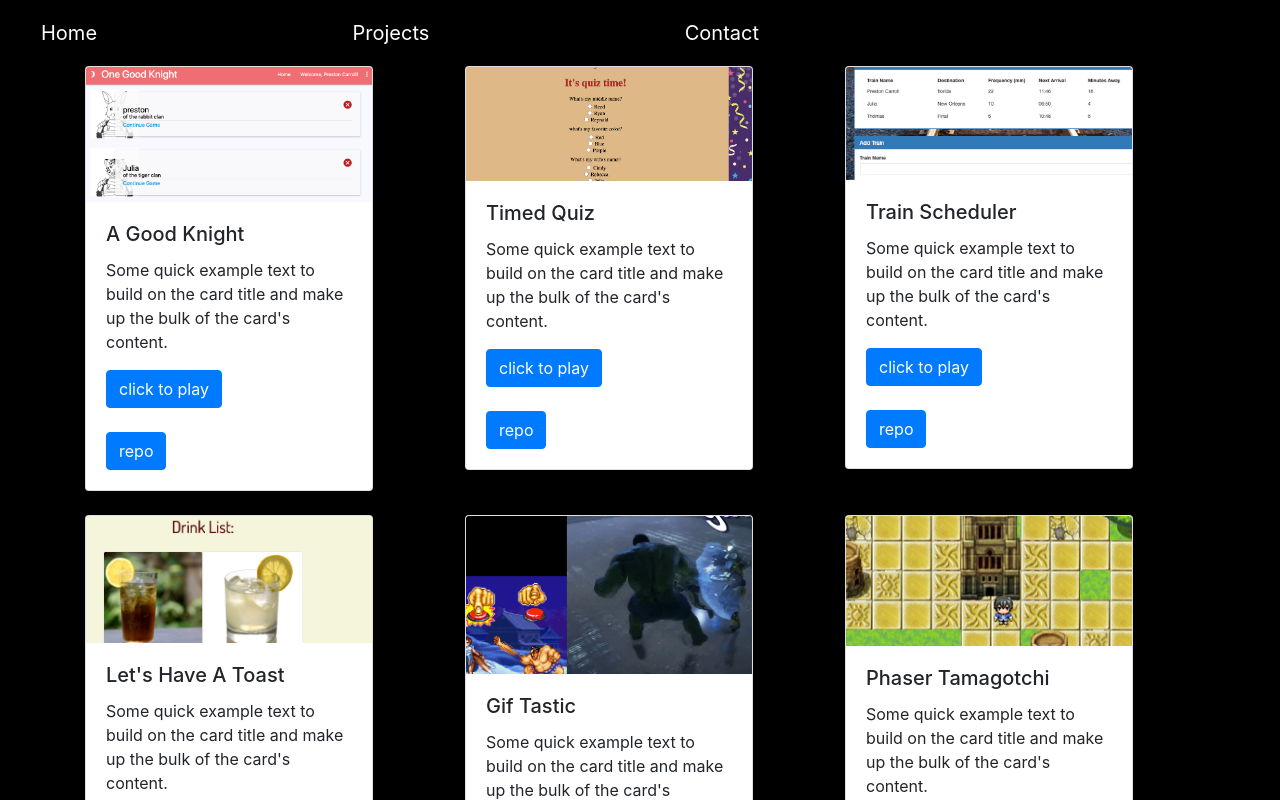
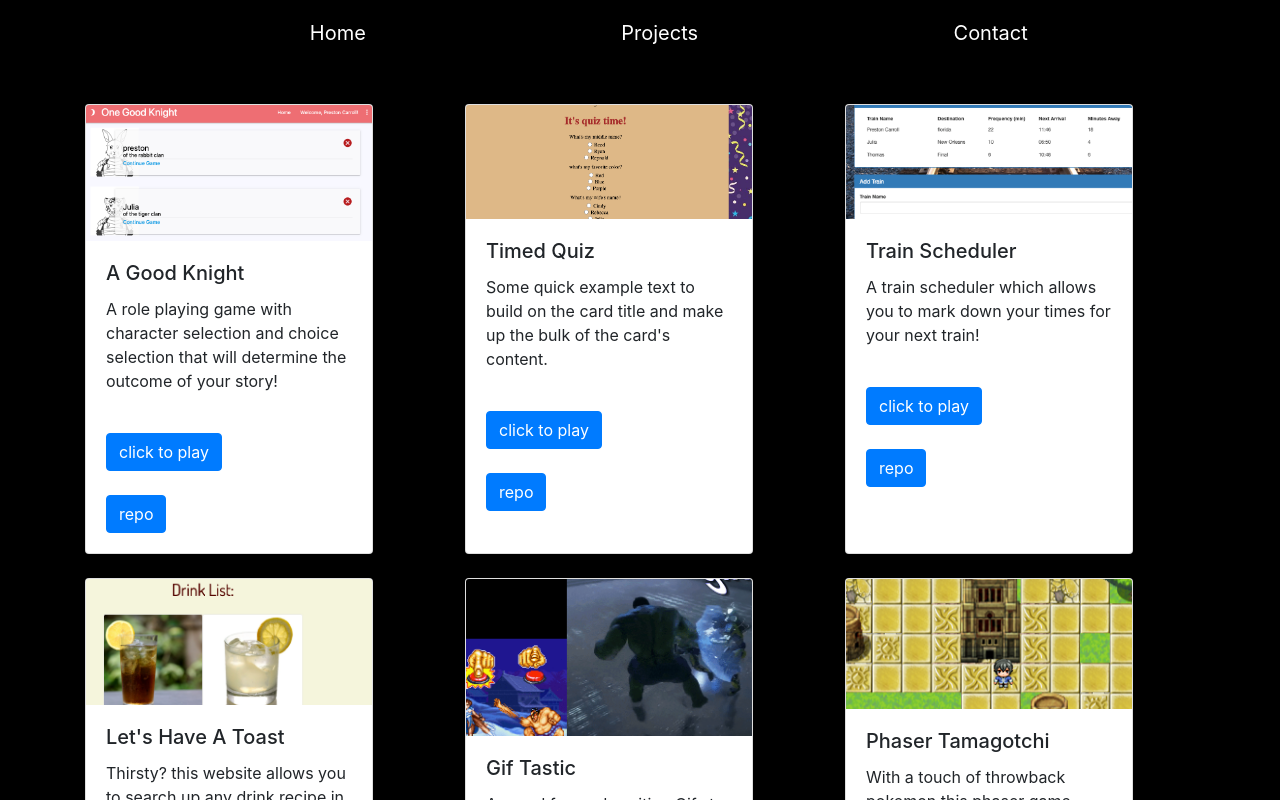
Before and after one commit to prestoncarroll/RevampedPortfolio, a React (Create React App) app: page /projects in a window 1280 px wide. Shown: the top 800 px of the page. Built offline with nearby package versions, Linux system fonts and the light colour scheme.

Commit message:
deploy testing

```diff
--- a/package.json
+++ b/package.json
@@ -1,4 +1,5 @@
 {
+  "homepage":"http://prestoncarroll.github.io/RevampedPortfolio",
   "name": "newportfolio",
   "version": "0.1.0",
   "private": true,
@@ -11,6 +12,7 @@
     "@testing-library/react": "^11.2.2",
     "@testing-library/user-event": "^12.5.0",
     "bootstrap": "^4.5.3",
+    "gh-pages": "^3.1.0",
     "react": "^17.0.1",
     "react-bootstrap": "^1.4.0",
     "react-dom": "^17.0.1",
@@ -18,6 +20,8 @@
     "web-vitals": "^0.2.4"
   },
   "scripts": {
+    "predeploy": "npm run build",
+    "deploy": "gh-pages -d build",
     "start": "react-scripts start",
     "build": "react-scripts build",
     "test": "react-scripts test",
--- a/src/Components/Contact.js
+++ b/src/Components/Contact.js
@@ -16,9 +16,10 @@ const Contact = () => {
       >
         Contact Me
       </header>
-      <li style={{ fontSize: "22px" }}>
-        Click on any of the following icons to reach me{" "}
-      </li>
+      <p style={{ marginLeft: " 30%" }}>
+        Click on any of the following icons to reach me
+      </p>
+
       <div className="ui container">
         <div className="contactIcons">
           <a href="https://www.linkedin.com/in/preston-carroll-868791194/">
--- a/src/Components/Navbar.js
+++ b/src/Components/Navbar.js
@@ -4,7 +4,10 @@ import "./Navbar.css";
 
 const Navbar = () => {
   return (
-    <div style={{ width: "100vh" }} className="ui secondary pointing menu">
+    <div
+      style={{ width: "100vh", marginLeft: "21%" }}
+      className="ui secondary pointing menu"
+    >
       <div className="ui container">
         <div className="navbar">
           <Link href="/home" className="linkToPage">
--- a/src/Components/Projects.js
+++ b/src/Components/Projects.js
@@ -13,16 +13,19 @@ import phase from "./Images/phase.png";
 
 const Projects = () => {
   return (
+    <div style={{ padding: "3%" }} className="ui-container">
       <Container>
         <Row>
           <Col>
-          <Card style={{ width: "18rem" }}>
+            <Card style={{ width: "18rem", height: "100%" }}>
               <Card.Img variant="top" src={goodKnight} />
               <Card.Body>
                 <Card.Title>A Good Knight</Card.Title>
                 <Card.Text>
-                Some quick example text to build on the card title and make up
-                the bulk of the card's content.
+                  A role playing game with character selection and choice
+                  selection that will determine the outcome of your story!
+                  <br></br>
+                  <br></br>
                 </Card.Text>
                 <Button
                   href="https://guarded-gorge-94645.herokuapp.com/"
@@ -45,13 +48,15 @@ const Projects = () => {
           {/* ------------------------------------------------------------------- */}
 
           <Col>
-          <Card style={{ width: "18rem" }}>
+            <Card style={{ width: "18rem", height: "100%" }}>
               <Card.Img variant="top" src={timedQuiz} />
               <Card.Body>
                 <Card.Title>Timed Quiz</Card.Title>
                 <Card.Text>
                   Some quick example text to build on the card title and make up
                   the bulk of the card's content.
+                  <br></br>
+                  <br></br>
                 </Card.Text>
                 <Button
                   href="https://prestoncarroll.github.io/quiz/"
@@ -73,13 +78,15 @@ const Projects = () => {
           {/* --------------------------------------------------------------------------------- */}
 
           <Col>
-          <Card style={{ width: "18rem" }}>
+            <Card style={{ width: "18rem", height: "100%" }}>
               <Card.Img variant="top" src={train} />
               <Card.Body>
                 <Card.Title>Train Scheduler</Card.Title>
                 <Card.Text>
-                Some quick example text to build on the card title and make up
-                the bulk of the card's content.
+                  A train scheduler which allows you to mark down your times for
+                  your next train!
+                  <br></br>
+                  <br></br>
                 </Card.Text>
                 <Button
                   href="https://prestoncarroll.github.io/Train-Scheduler/"
@@ -103,13 +110,15 @@ const Projects = () => {
         {/* ---------------------------------new row-------------------------------------- */}
         <Row>
           <Col>
-          <Card style={{ width: "18rem" }}>
+            <Card style={{ width: "18rem", height: "100%" }}>
               <Card.Img variant="top" src={drinks} />
               <Card.Body>
                 <Card.Title>Let's Have A Toast</Card.Title>
                 <Card.Text>
-                Some quick example text to build on the card title and make up
-                the bulk of the card's content.
+                  Thirsty? this website allows you to search up any drink recipe
+                  in the world by using our fancy API.
+                  <br></br>
+                  <br></br>
                 </Card.Text>
                 <Button
                   href="https://doz-a.github.io/projectone/"
@@ -130,16 +139,18 @@ const Projects = () => {
           </Col>
           {/* --------------------------------------------------------------- */}
           <Col>
-          <Card style={{ width: "18rem" }}>
+            <Card style={{ width: "18rem", height: "100%" }}>
               <Card.Img variant="top" src={giftastic} />
               <Card.Body>
                 <Card.Title>Gif Tastic</Card.Title>
                 <Card.Text>
-                Some quick example text to build on the card title and make up
-                the bulk of the card's content.
+                  Append fun and exciting Gifs to the webpage given a certain
+                  categories of gifs.
+                  <br></br>
+                  <br></br>
                 </Card.Text>
                 <Button
-                href="https://doz-a.github.io/projectone/"
+                  href="https://prestoncarroll.github.io/gif-homework/"
                   variant="primary"
                 >
                   click to play
@@ -147,7 +158,7 @@ const Projects = () => {
                 <br></br>
                 <br></br>
                 <Button
-                href="https://github.com/doz-a/projectone"
+                  href="https://github.com/prestoncarroll/gif-homework"
                   variant="primary"
                 >
                   repo
@@ -157,16 +168,18 @@ const Projects = () => {
           </Col>
           {/* -------------------------------- */}
           <Col>
-          <Card style={{ width: "18rem" }}>
+            <Card style={{ width: "18rem", height: "100%" }}>
               <Card.Img variant="top" src={phase} />
               <Card.Body>
                 <Card.Title>Phaser Tamagotchi</Card.Title>
                 <Card.Text>
-                Some quick example text to build on the card title and make up
-                the bulk of the card's content.
+                  With a touch of throwback pokemon this phaser game allows you
+                  to walk around and battle enemies using your keyboard.
+                  <br></br>
+                  <br></br>
                 </Card.Text>
                 <Button
-                href="https://doz-a.github.io/projectone/"
+                  href="https://fathomless-stream-68190.herokuapp.com/"
                   variant="primary"
                 >
                   click to play
@@ -174,7 +187,7 @@ const Projects = () => {
                 <br></br>
                 <br></br>
                 <Button
-                href="https://github.com/doz-a/projectone"
+                  href="https://github.com/UnseenMountain/tamagotchi"
                   variant="primary"
                 >
                   repo
@@ -184,6 +197,7 @@ const Projects = () => {
           </Col>
         </Row>
       </Container>
+    </div>
   );
 };
 
```
Also changed, not shown: 1 other file (tests, documents, lock files or other folders). Lines whose indentation alone changed are shown as unchanged.
